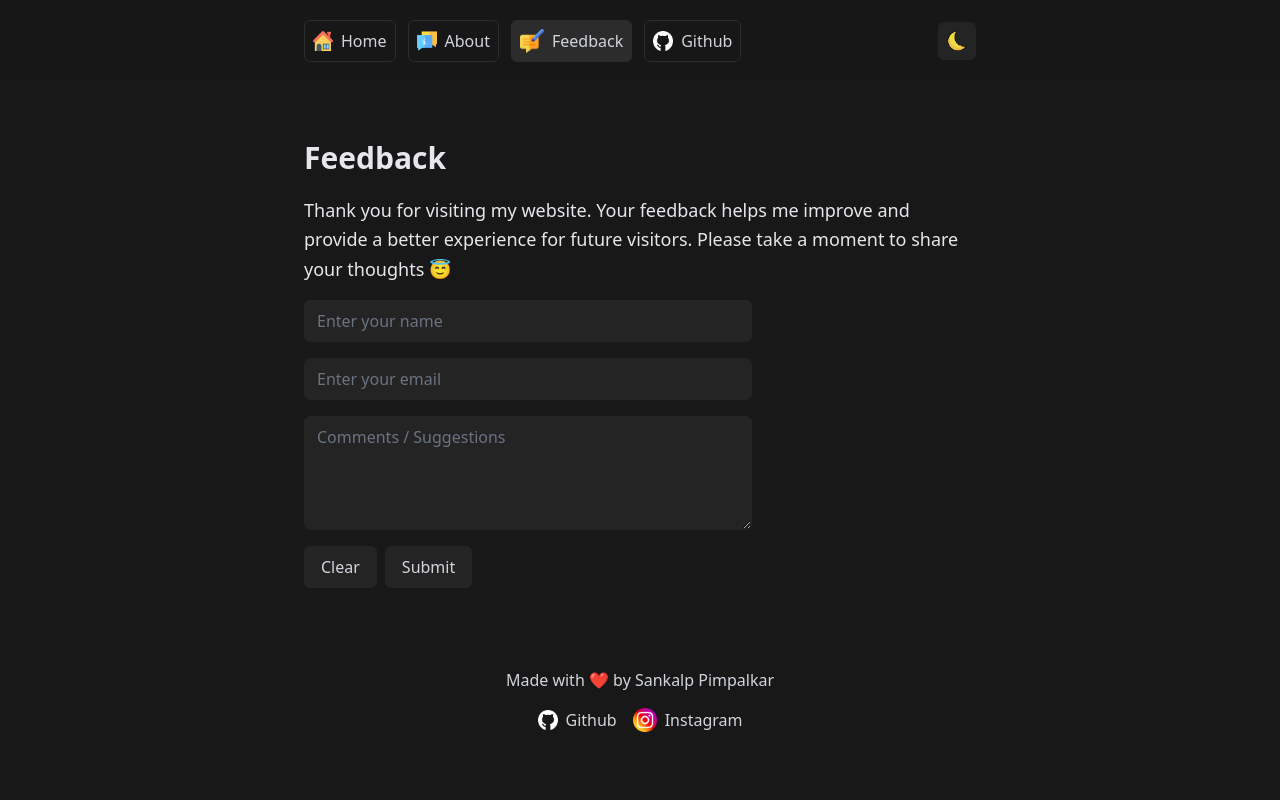
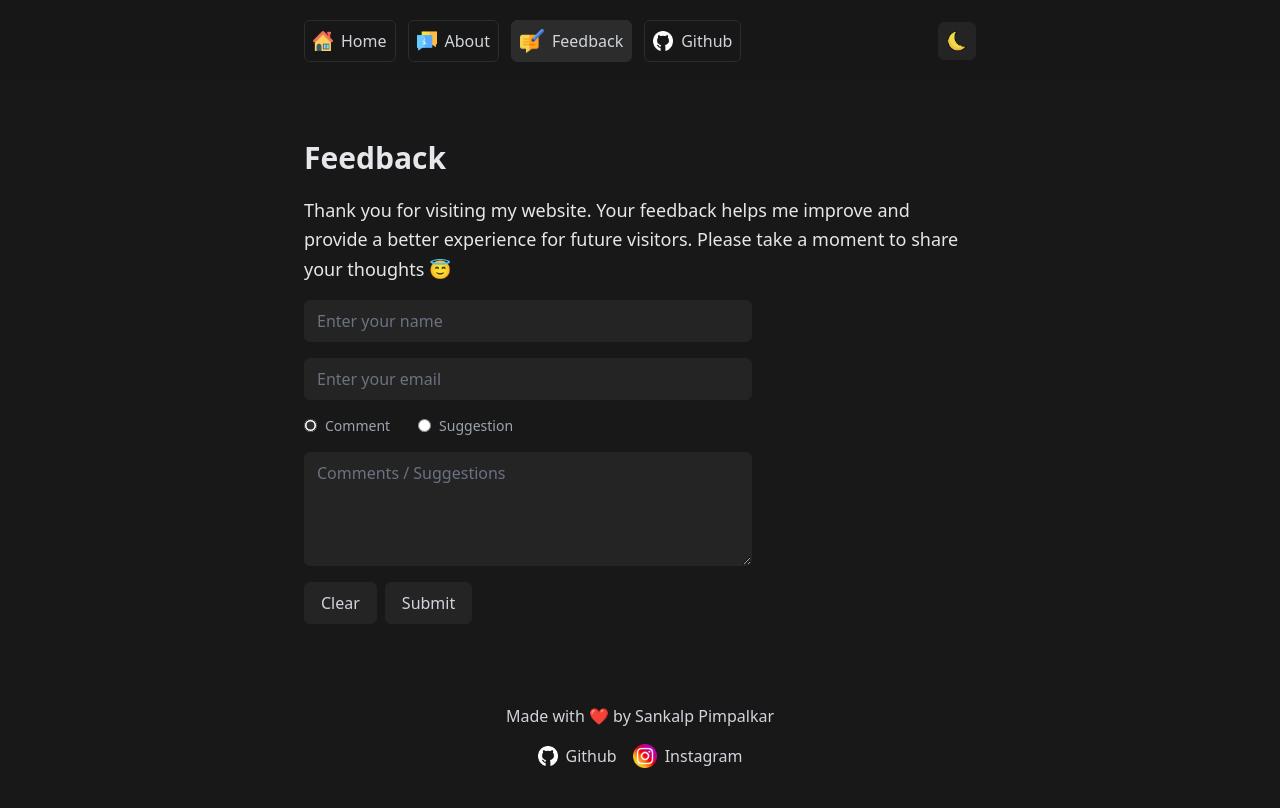
Before and after one commit to Sankalp-Pimpalkar/Sankalp-Pimpalkar, a React (Vite) app: page /feedback in a window 1280 px wide. Built offline with nearby package versions, Linux system fonts and the light colour scheme.

Commit message:
Added radio button in feefeedbackForm

```diff
--- a/src/components/ui/Carousel.jsx
+++ b/src/components/ui/Carousel.jsx
@@ -60,7 +60,7 @@ function Carousel({ children, className = "" }) {
             )}
             <ul
                 ref={carouselRef}
-                className="flex items-center gap-3 overflow-x-auto mt-1 sm:mt-0 hide-scrollbar snap-x"
+                className="flex items-start gap-3 overflow-x-auto mt-1 sm:mt-0 hide-scrollbar snap-x"
             >
                 {children}
             </ul>
--- /dev/null
+++ b/src/components/ui/Project.jsx
@@ -0,0 +1,32 @@
+/* eslint-disable react/prop-types */
+
+function Project({ id, year, title, description, source, demo }) {
+    return (
+        <div key={id} className="dark:bg-gray-secondary bg-gray-200 p-4 rounded-lg w-full sm:max-w-xs border dark:border-gray-tertiary border-gray-300">
+            <p className="font-mono text-green-500 text-lg">
+                {year}
+            </p>
+            <h3 className="text-xl font-bold mt-2 dark:text-gray-200 text-gray-800">
+                {title}
+            </h3>
+            <p className="mt-2 dark:text-gray-300 text-gray-600">
+                {description}
+            </p>
+
+            <div className="mt-4 flex items-center gap-3">
+                <a
+                    href={source}
+                    className="dark:text-gray-300 text-gray-800 bg-gray-300 font-medium dark:hover:border-gray-300/0 hover:bg-gray-100 dark:hover:bg-gray-300/10 w-fit px-2 py-1 rounded-md border dark:border-gray-dark dark:bg-gray-dark transition-all duration-300 flex items-center gap-2 text-base">
+                    Source
+                </a>
+                <a
+                    href={demo}
+                    className="dark:text-gray-300 text-gray-800 bg-gray-300 font-medium dark:hover:border-gray-300/0 hover:bg-gray-100 dark:hover:bg-gray-300/10 w-fit px-2 py-1 rounded-md border dark:border-gray-dark dark:bg-gray-dark transition-all duration-300 flex items-center gap-2 text-base">
+                    Demo
+                </a>
+            </div>
+        </div>
+    )
+}
+
+export default Project
--- a/src/pages/Feedback.jsx
+++ b/src/pages/Feedback.jsx
@@ -9,6 +9,7 @@ function Feedback() {
     const initialState = {
         name: "",
         email: "",
+        type: "comment",
         feedback: ""
     }
 
@@ -17,7 +18,15 @@ function Feedback() {
     const [response, setResponse] = useState(false)
 
     function handleChange(e) {
-        setFeedbackForm(state => ({ ...state, [e.target.id]: e.target.value }))
+
+        const { id, value, type } = e.target
+
+        setFeedbackForm(
+            state => ({
+                ...state,
+                [type === "radio" ? "type" : id]: value
+            })
+        )
     }
 
     function handleClear(e) {
@@ -36,7 +45,6 @@ function Feedback() {
         }
 
         const response = await feedbackFunction(feedbackForm)
-
         setResponse(response)
 
         setFeedbackForm(initialState)
@@ -78,6 +86,36 @@ function Feedback() {
                             placeholder="Enter your email"
                         />
 
+                        <div className="flex flex-wrap items-center gap-7">
+                            <span className="flex items-center gap-2">
+                                <input
+                                    id="comment"
+                                    className="accent-gray-500 dark:accent-gray-secondary"
+                                    name="feedback-type"
+                                    checked={feedbackForm.type === "comment"}
+                                    value="comment"
+                                    onChange={handleChange}
+                                    type="radio" />
+                                <label className="font-medium text-sm text-gray-400 cursor-pointer" htmlFor="comment">
+                                    Comment
+                                </label>
+                            </span>
+
+                            <span className="flex items-center gap-2">
+                                <input
+                                    id="suggestion"
+                                    className="accent-gray-500 dark:accent-gray-secondary"
+                                    name="feedback-type"
+                                    checked={feedbackForm.type === "suggestion"}
+                                    value="suggestion"
+                                    onChange={handleChange}
+                                    type="radio" />
+                                <label className="font-medium text-sm text-gray-400 cursor-pointer" htmlFor="suggestion">
+                                    Suggestion
+                                </label>
+                            </span>
+                        </div>
+
                         <textarea
                             id="feedback"
                             value={feedbackForm.feedback}
@@ -90,14 +128,14 @@ function Feedback() {
                         <div className="flex items-center gap-2">
                             <Button
                                 onClick={handleClear}
-                                className="dark:text-gray-300 text-gray-800 bg-gray-300 font-medium py-2 px-4">
+                                className="dark:text-gray-300 text-gray-800 bg-gray-100 hover:bg-gray-200 font-medium py-2 px-4">
                                 Clear
                             </Button>
 
                             <Button
                                 type="submit"
                                 disabled={isPending}
-                                className="dark:text-gray-300 text-gray-800 bg-gray-300 font-medium py-2 px-4 flex items-center gap-2
+                                className="dark:text-gray-300 text-gray-800 bg-gray-100 hover:bg-gray-200 font-medium py-2 px-4 flex items-center gap-2
                                 disabled:bg-gray-400
                                 disabled:text-gray-700
                                 dark:disabled:bg-gray-tertiary dark:disabled:text-gray-400">
--- a/src/pages/Home.jsx
+++ b/src/pages/Home.jsx
@@ -1,3 +1,4 @@
+import Project from "../components/ui/Project"
 import { projects, skills } from "../data/data"
 
 function Home() {
@@ -44,30 +45,15 @@ function Home() {
                 <ul className="flex flex-col sm:flex-row flex-wrap gap-2 mt-4 items-start">
                     {
                         projects.map(project => (
-                            <li key={project.id} className="dark:bg-gray-secondary bg-gray-200 p-4 rounded-lg w-full sm:max-w-xs border dark:border-gray-tertiary border-gray-300">
-                                <p className="font-mono text-green-500 text-lg">
-                                    {project.year}
-                                </p>
-                                <h3 className="text-xl font-bold mt-2 dark:text-gray-200 text-gray-800">
-                                    {project.title}
-                                </h3>
-                                <p className="mt-2 dark:text-gray-300 text-gray-600">
-                                    {project.description}
-                                </p>
-
-                                <div className="mt-4 flex items-center gap-3">
-                                    <a
-                                        href={project.source}
-                                        className="dark:text-gray-300 text-gray-800 bg-gray-300 font-medium dark:hover:border-gray-300/0 hover:bg-gray-100 dark:hover:bg-gray-300/10 w-fit px-2 py-1 rounded-md border dark:border-gray-dark dark:bg-gray-dark transition-all duration-300 flex items-center gap-2 text-base">
-                                        Source
-                                    </a>
-                                    <a
-                                        href={project.demo}
-                                        className="dark:text-gray-300 text-gray-800 bg-gray-300 font-medium dark:hover:border-gray-300/0 hover:bg-gray-100 dark:hover:bg-gray-300/10 w-fit px-2 py-1 rounded-md border dark:border-gray-dark dark:bg-gray-dark transition-all duration-300 flex items-center gap-2 text-base">
-                                        Demo
-                                    </a>
-                                </div>
-                            </li>
+                            <Project
+                                key={project.id}
+                                id={project.id}
+                                title={project.title}
+                                year={project.year}
+                                description={project.description}
+                                source={project.source}
+                                demo={project.demo}
+                            />
                         ))
                     }
                 </ul>
```
